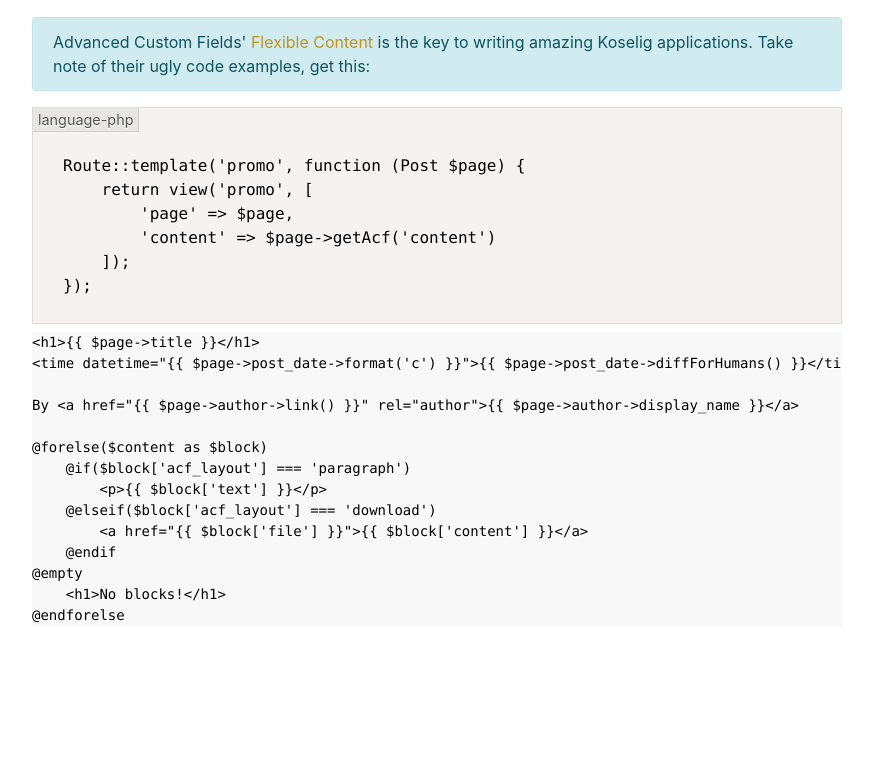
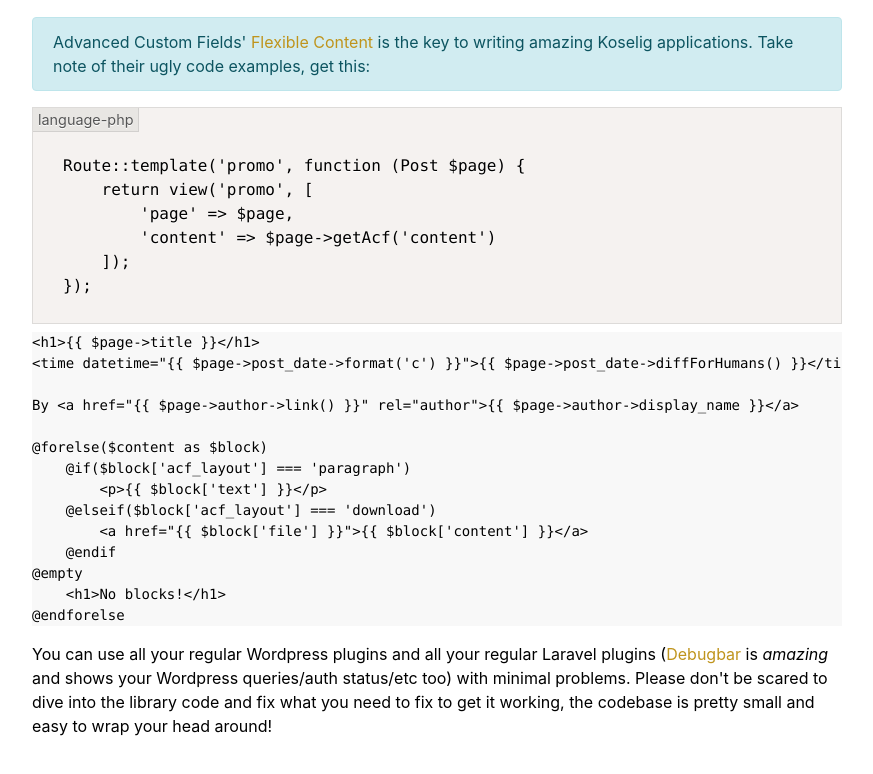
Before and after one commit to koselig/documentation, a website: page what-am-i.html in a window 1280 px wide. Shown: the part 638-1412 px from the top of the page, without its empty margins (353-1226 px from the left). Before the commit the page ends 1330 px from the top, so only its background shows below. Drawn offline with nearby package versions, Linux system fonts and the light colour scheme.

Commit message:
Website generation with Couscous

```diff
--- a/what-am-i.html
+++ b/what-am-i.html
@@ -148,6 +148,7 @@
 @empty
     &lt;h1&gt;No blocks!&lt;/h1&gt;
 @endforelse</code></pre>
+<p>You can use all your regular Wordpress plugins and all your regular Laravel plugins (<a href="https://github.com/barryvdh/laravel-debugbar">Debugbar</a> is <em>amazing</em> and shows your Wordpress queries/auth status/etc too) with minimal problems. Please don't be scared to dive into the library code and fix what you need to fix to get it working, the codebase is pretty small and easy to wrap your head around!</p>
         </article>
     </div>
         </main>
```
